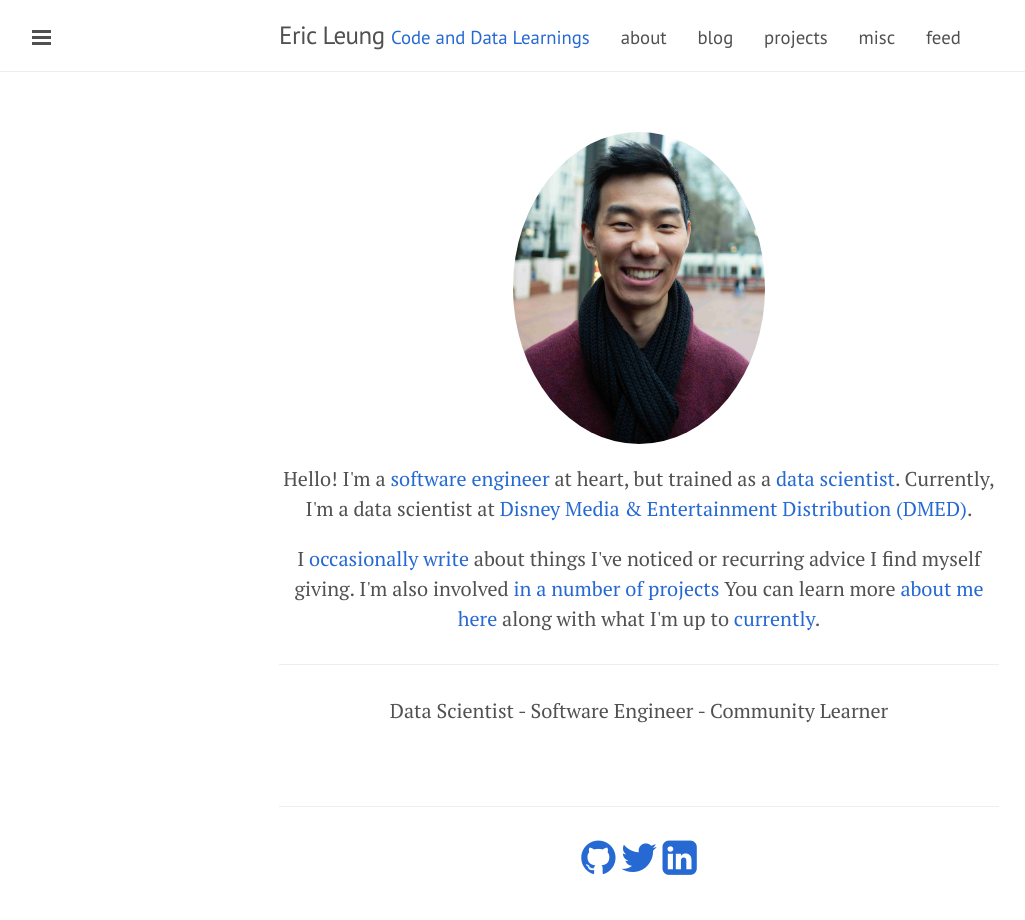
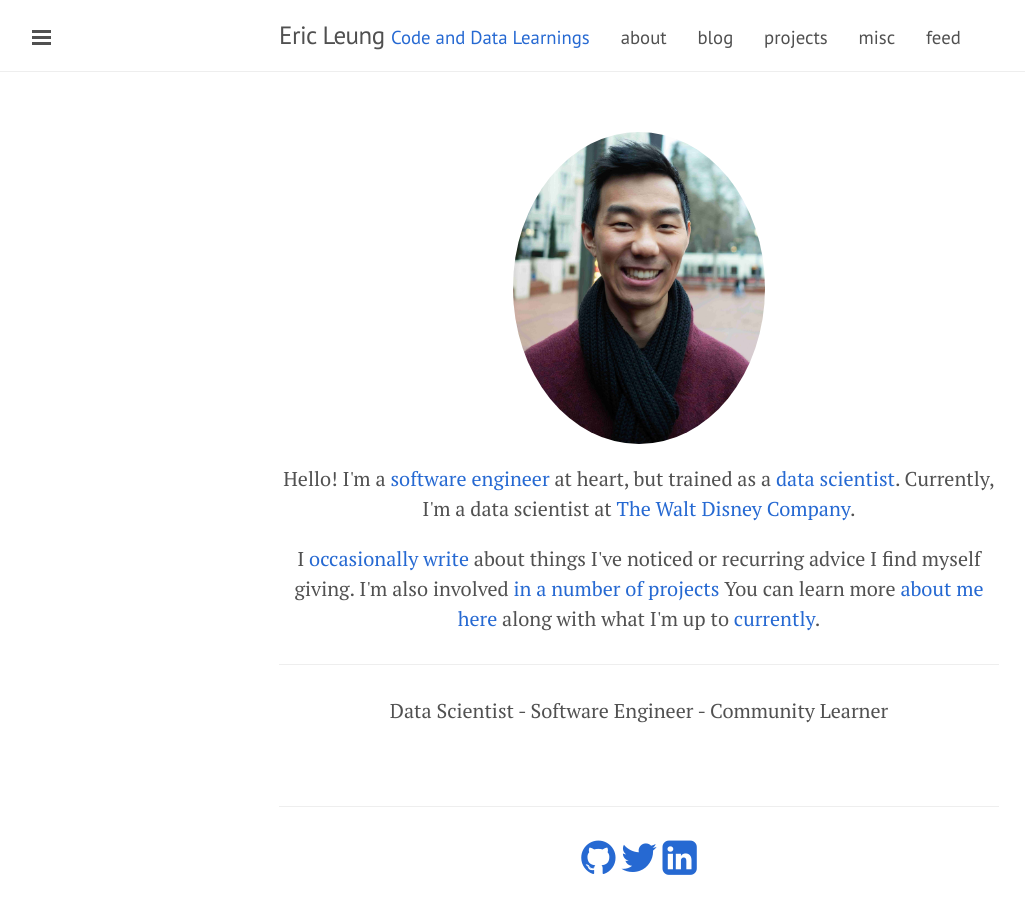
Before and after one commit to erictleung/erictleung.github.io, a Jekyll site: the page built from index.md, in a window 1280 px wide. Shown: the whole page, without its empty margins (1-1026 px from the left). Built offline with Jekyll 4.4.1, drawn with Linux system fonts in a browser that asks for light colours; nearby versions of some CDN libraries.

Commit message:
Update company

```diff
--- a/index.md
+++ b/index.md
@@ -18,7 +18,7 @@ description: |
     at heart, but trained as a
     <a href="https://ohsu.edu/dmice">data scientist</a>.
     Currently, I'm a data scientist at
-    <a href="https://dmedmedia.disney.com/">Disney Media & Entertainment Distribution (DMED)</a>.
+    <a href="https://thewaltdisneycompany.com/">The Walt Disney Company</a>.
 </p>
 
 <p class="text-center">
```
